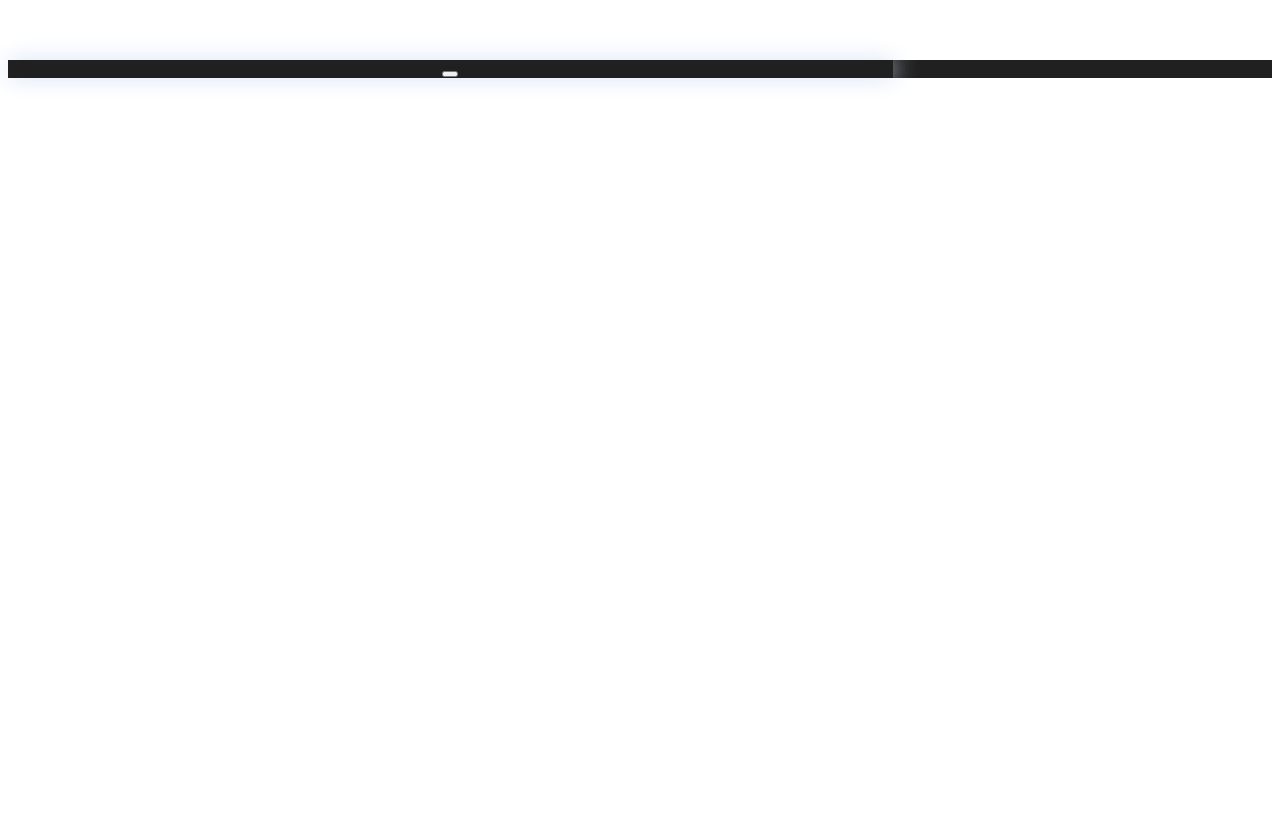
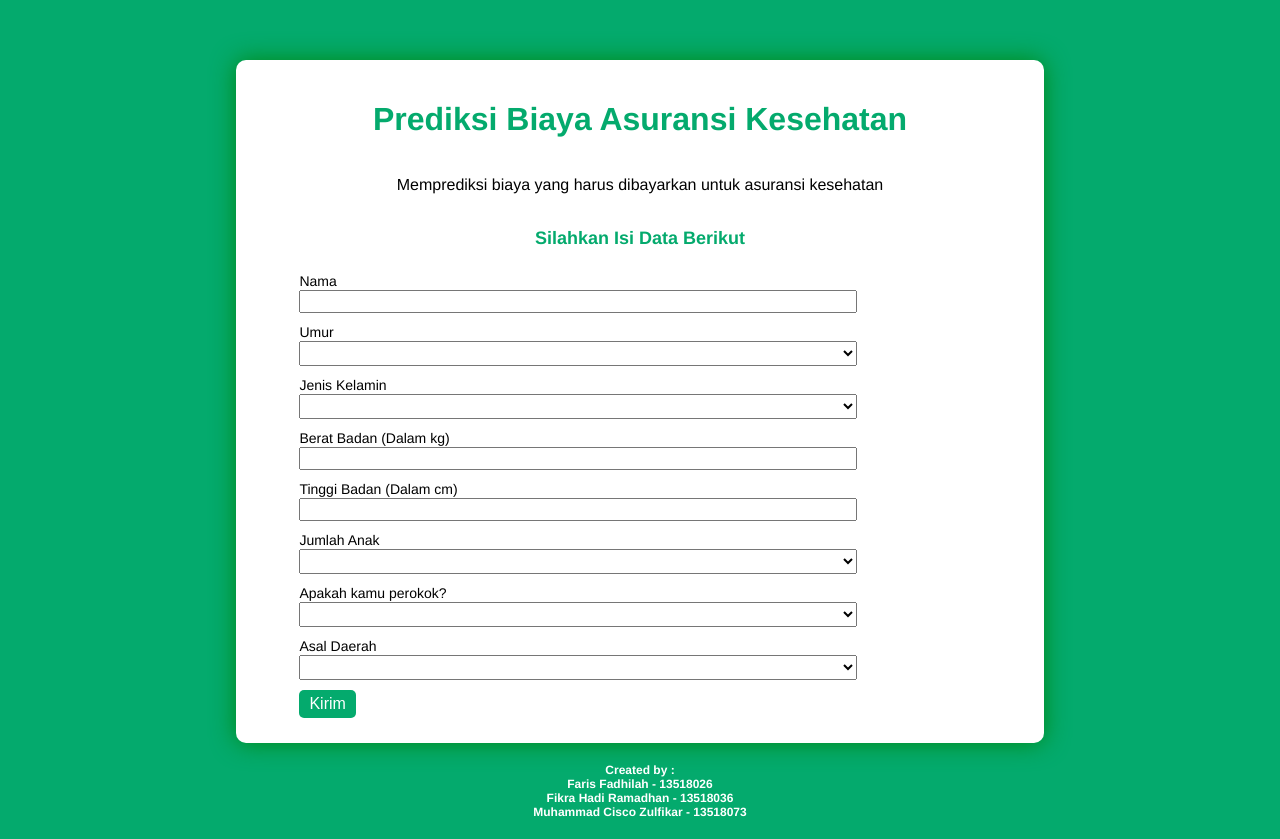
Before and after one commit to fikrahadi2/final-sil, a Vue app in the folder frontend/: page / in a window 1280 px wide. Before the commit the page ends 800 px from the top, so only its background shows below. Built offline with nearby package versions, Linux system fonts and the light colour scheme.

Commit message:
finish first page

```diff
--- a/frontend/src/App.vue
+++ b/frontend/src/App.vue
@@ -13,10 +13,9 @@ export default {
 <style>
 #app {
   font-family: Avenir, Helvetica, Arial, sans-serif;
-  -webkit-font-smoothing: antialiased;
-  -moz-osx-font-smoothing: grayscale;
-  text-align: center;
-  color: #2c3e50;
-  margin-top: 60px;
+  background: #202020;
+}
+body {
+  margin: 0 !important;
 }
 </style>
--- a/frontend/src/views/Home.vue
+++ b/frontend/src/views/Home.vue
@@ -1,12 +1,134 @@
 <template>
   <div :class="$style.home__container">
     <div :class="$style.content">
-      <h1 :class="$style.title"></h1>
-      <p :class="$style.subtitle"></p>
+      <div :class="$style.header">
+        <h1 :class="$style.title">Prediksi Biaya Asuransi Kesehatan</h1>
+        <p :class="$style.subtitle">
+          Memprediksi biaya yang harus dibayarkan untuk asuransi kesehatan
+        </p>
+      </div>
       <div :class="$style.form">
-
+        <p :class="$style.form__title">Silahkan Isi Data Berikut</p>
+        <form
+          @submit="submitForm"
+          action=""
+          method="post"
+        >
+          <p>
+            <label for="name">Nama</label><br>
+            <input
+              id="name"
+              type="text"
+              name="name"
+              v-model="forms.name"
+              :class="[$style.items, $style.name]"
+            >
+          </p>
+          <p>
+            <label for="age">Umur</label><br>
+            <select
+              id="age"
+              name="age"
+              v-model="forms.age"
+              :class="[$style.items, $style.age]"
+            >
+              <option
+                v-for="el in 101"
+                :key="el"
+                :value="el-1"
+              >
+                {{ el-1 }}
+              </option>
+            </select>
+          </p>
+          <p>
+            <label for="sex">Jenis Kelamin</label><br>
+            <select
+              id="sex"
+              name="sex"
+              v-model="forms.sex"
+              :class="[$style.items, $style.sex]"
+            >
+              <option :value="0">Perempuan</option>
+              <option :value="1">Laki-Laki</option>
+            </select>
+          </p>
+          <p>
+            <label for="weight">Berat Badan (Dalam kg)</label><br>
+            <input
+              id="weight"
+              name="weight"
+              type="number"
+              min="0"
+              v-model="forms.weight"
+              :class="[$style.items, $style.weight]"
+            >
+          </p>
+          <p>
+            <label for="height">Tinggi Badan (Dalam cm)</label><br>
+            <input
+              id="height"
+              name="height"
+              type="number"
+              min="0"
+              v-model="forms.height"
+              :class="[$style.items, $style.height]"
+            >
+          </p>
+          <p>
+            <label for="children">Jumlah Anak</label><br>
+            <select
+              id="children"
+              name="children"
+              v-model="forms.children"
+              :class="[$style.items, $style.children]"
+            >
+              <option
+                v-for="el in 6"
+                :key="el"
+                :value="el-1"
+              >
+                {{ el-1 }}
+              </option>
+            </select>
+          </p>
+          <p>
+            <label for="smoker">Apakah kamu perokok?</label><br>
+            <select
+              id="smoker"
+              name="smoker"
+              v-model="forms.smoker"
+              :class="[$style.items, $style.smoker]"
+            >
+              <option :value="0">Tidak</option>
+              <option :value="1">Iya</option>
+            </select>
+          </p>
+          <p>
+            <label for="region">Asal Daerah</label><br>
+            <select
+              id="region"
+              name="region"
+              v-model="forms.region"
+              :class="[$style.items, $style.region]"
+            >
+              <option :value="0">Sumatra dan Sekitarnya</option>
+              <option :value="1">Kalimantan dan Sekitarnya</option>
+              <option :value="2">Jawa, Bali, dan Sekitarnya</option>
+              <option :value="3">Sulawesi, Papua, dan Sekitarnya</option>
+            </select>
+          </p>
+          <p>
+            <button :class="$style.submit" @click="submitForm">Kirim</button>
+          </p>
+        </form>
       </div>
-      <button :class="$style.submit"></button>
+    </div>
+    <div :class="$style.footer">
+      <p>Created by :</p>
+      <p>Faris Fadhilah - 13518026</p>
+      <p>Fikra Hadi Ramadhan - 13518036</p>
+      <p>Muhammad Cisco Zulfikar - 13518073</p>
     </div>
   </div>
 </template>
@@ -14,28 +136,117 @@
 <script>
 export default {
   name: 'Home',
+  data() {
+    return {
+      forms: {
+        name: null,
+        age: null,
+        sex: null,
+        heigth: null,
+        weight: null,
+        bmi: null,
+        children: null,
+        smoker: null,
+        region: null,
+      }
+    }
+  },
+  methods: {
+    bmi() {
+      this.forms.bmi = this.forms.weight/Math.pow(this.forms.heigth/100,2)
+    },
+    submitForm() {
+
+    }
+  }
 }
 </script>
 
 <style lang="scss" module>
 .home__container {
-  background: #202020;
+  background: #04AA6D;
   width: 100%;
+  height: 100%;
+  display: flex;
+  justify-content: center;
+  flex-direction: column;
+  align-items: center;
   .content {
-    width: 70%;
+    background: #FFFFFF;
+    margin: 60px;
+    margin-bottom: 20px;
+    width: 60%;
     border: none;
-    box-shadow: 0 0 25px 0 #d6e0f5;
-    .title {
-
-    }
-    .subtitle {
-
+    box-shadow: 0 0 25px 0 #008815;
+    border-radius: 10px;
+    display: flex;
+    justify-content: space-between;
+    flex-direction: column;
+    align-items: center;
+    padding: 20px;
+    .header {
+      display: flex;
+      justify-content: space-between;
+      flex-direction: column;
+      align-items: center;
+      .title {
+        color: #04AA6D;
+      }
     }
     .form {
-
+      display: flex;
+      justify-content: space-between;
+      flex-direction: column;
+      align-items: center;
+      width: 90%;
+      &__title {
+        font-size: 18px;
+        font-weight: bold;
+        color: #04AA6D;
+      }
+      form {
+        display: flex;
+        justify-content: space-between;
+        flex-direction: column;
+        align-items: flex-start;
+        width: 100%;
+        p {
+          margin: 5px;
+          width: 100%;
+          label {
+            font-size: 14px;
+          }
+          input {
+            width: 550px;
+            padding: 2px;
+          }
+          select {
+            width: 558px;
+            padding: 3px;
+          }
+          .submit {
+            background: #04AA6D;
+            color: #FFFFFF;
+            border: none;
+            border-radius: 5px;
+            padding: 5px 10px;
+            font-size: 16px;
+          }
+        }
+      }
     }
-    .submit {
-
+  }
+  .footer {
+    display: flex;
+    justify-content: center;
+    flex-direction: column;
+    align-items: center;
+    margin-bottom: 20px;
+    p {
+      margin: 0;
+      font-size: 12px;
+      font-weight: bold;
+      color: #FFFFFF;
     }
   }
 }
```
Also changed, not shown: frontend/package.json (+5 -6 lines), 1 other file (tests, documents, lock files or other folders).
